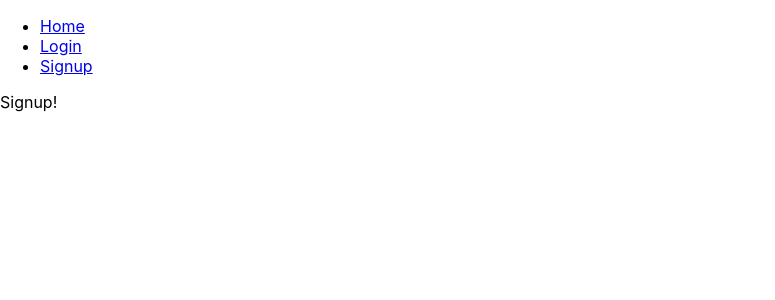
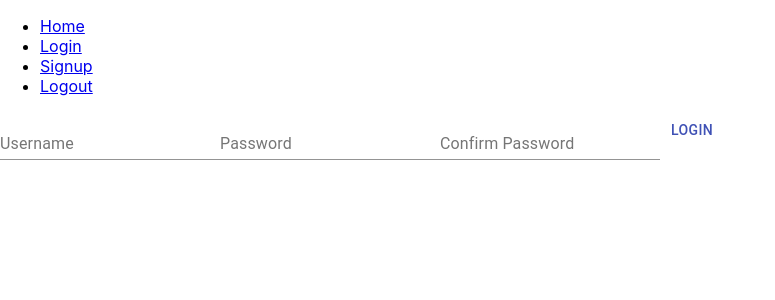
Before and after one commit to smknaqvi/project-smol-brain, a React (Create React App) app in the folder frontend/: page /signup in a window 1280 px wide. Shown: the top 300 px of the page, without its empty margins (0-775 px from the left). Built offline with nearby package versions, Linux system fonts and the light colour scheme; no server answers.

Commit message:
Completed super basic login/signup/logout pages

```diff
--- a/frontend/package.json
+++ b/frontend/package.json
@@ -4,6 +4,7 @@
   "private": true,
   "dependencies": {
     "@material-ui/core": "^4.11.3",
+    "@material-ui/lab": "^4.0.0-alpha.57",
     "@testing-library/jest-dom": "^5.11.4",
     "@testing-library/react": "^11.1.0",
     "@testing-library/user-event": "^12.1.10",
--- a/frontend/src/App.tsx
+++ b/frontend/src/App.tsx
@@ -3,14 +3,11 @@ import "./App.css";
 import { BrowserRouter as Router, Switch, Route, Link } from "react-router-dom";
 import LoginPage from "./LoginPage/LoginPage";
 import SignupPage from "./SignupPage/SignupPage";
-
+import LogoutPage from "./LogoutPage/LogoutPage";
 function App() {
   return (
     <Router>
       <div>
-        {
-          //temporary "navbar"
-        }
         <nav>
           <ul>
             <li>
@@ -22,6 +19,9 @@ function App() {
             <li>
               <Link to="/signup">Signup</Link>
             </li>
+            <li>
+              <Link to="/logout">Logout</Link>
+            </li>
           </ul>
         </nav>
         <Switch>
@@ -30,6 +30,9 @@ function App() {
           </Route>
           <Route path="/signup" exact>
             <SignupPage />
+          </Route>
+          <Route path="/logout" exact>
+            <LogoutPage />
           </Route>
           <Route path="/" exact>
             HOMEPAGE
--- a/frontend/src/LoginPage/LoginPage.tsx
+++ b/frontend/src/LoginPage/LoginPage.tsx
@@ -1,13 +1,51 @@
 import { Button, TextField } from "@material-ui/core";
-import { SyntheticEvent, useEffect, useState } from "react";
+import { useEffect, useState } from "react";
+import Snackbar from "@material-ui/core/Snackbar";
+import MuiAlert, { AlertProps } from "@material-ui/lab/Alert";
 import { BACKEND_API_URI } from "../constants";
 import { Redirect } from "react-router";
 import axios from "axios";
 
+function Alert(props: AlertProps) {
+  return <MuiAlert elevation={6} variant="filled" {...props} />;
+}
+
 function LoginPage() {
   const [loginStatus, setLoginStatus] = useState(false);
+  const [showSnackbar, setShowSnackbar] = useState(false);
+  const [snackbarError, setSnackbarError] = useState("");
+  const [showUsernameError, setShowUsernameError] = useState(false);
+  const [showPasswordError, setShowPasswordError] = useState(false);
+  const [usernameErrorMessage, setUsernameErrorMessage] = useState("");
+  const [passwordErrorMessage, setPasswordErrorMessage] = useState("");
 
-  useEffect(() => {});
+  useEffect(() => {
+    let mounted = true;
+    axios
+      .post(BACKEND_API_URI + "/auth/login", {}, { withCredentials: true })
+      .then((res) => {
+        if (mounted) setLoginStatus(true);
+      })
+      .catch((_) => {});
+    return () => {
+      mounted = false;
+    };
+  }, [loginStatus]);
+
+  function validateForm(username: string, password: string) {
+    let errors = false;
+    if (!username) {
+      setUsernameErrorMessage("Username cannot be empty");
+      setShowUsernameError(true);
+      errors = true;
+    }
+    if (!password) {
+      setPasswordErrorMessage("Password cannot be empty");
+      setShowPasswordError(true);
+      errors = true;
+    }
+    return errors;
+  }
 
   function handleSubmit(e: React.SyntheticEvent) {
     // https://react-typescript-cheatsheet.netlify.app/docs/basic/getting-started/forms_and_events/
@@ -18,6 +56,8 @@ function LoginPage() {
     };
     const username = target.username.value;
     const password = target.password.value;
+    const errors = validateForm(username, password);
+    if (!errors) {
       axios
         .post(
           BACKEND_API_URI + "/auth/login",
@@ -28,8 +68,27 @@ function LoginPage() {
           setLoginStatus(true);
         })
         .catch((err) => {
+          if (err.response.status === 401) {
+            setSnackbarError("Incorrect username or password!");
+          } else {
+            setSnackbarError(
+              "Error: Login unsuccessful. Something went wrong on our end!"
+            );
+          }
           setLoginStatus(false);
+          setShowSnackbar(true);
         });
+    }
+  }
+
+  function clearUsernameErrors() {
+    setShowUsernameError(false);
+    setUsernameErrorMessage("");
+  }
+
+  function clearPasswordErrors() {
+    setShowPasswordError(false);
+    setPasswordErrorMessage("");
   }
 
   return (
@@ -37,9 +96,31 @@ function LoginPage() {
     // https://reactjs.org/docs/uncontrolled-components.html
     <div id="LoginPage">
       {loginStatus ? <Redirect to="/" /> : null}
+      <Snackbar
+        open={showSnackbar}
+        autoHideDuration={6000}
+        onClose={() => setShowSnackbar(false)}
+      >
+        <Alert onClose={() => setShowSnackbar(false)} severity="error">
+          {snackbarError}
+        </Alert>
+      </Snackbar>
       <form noValidate autoComplete="off" onSubmit={handleSubmit}>
-        <TextField id="username" label="Username" />
-        <TextField id="password" type="password" label="Password" />
+        <TextField
+          error={showUsernameError}
+          helperText={usernameErrorMessage}
+          onChange={clearUsernameErrors}
+          id="username"
+          label="Username"
+        />
+        <TextField
+          error={showPasswordError}
+          helperText={passwordErrorMessage}
+          onChange={clearPasswordErrors}
+          id="password"
+          type="password"
+          label="Password"
+        />
         <Button color="primary" type="submit">
           Login
         </Button>
--- /dev/null
+++ b/frontend/src/LogoutPage/LogoutPage.tsx
@@ -0,0 +1,29 @@
+import { useEffect, useState } from "react";
+import { BACKEND_API_URI } from "../constants";
+import { Redirect } from "react-router";
+import axios from "axios";
+
+function LogoutPage() {
+  const [loggedOut, setLoggedOut] = useState(false);
+
+  useEffect(() => {
+    let mounted = true;
+    axios
+      .post(BACKEND_API_URI + "/auth/logout", {}, { withCredentials: true })
+      .then((res) => {
+        if (mounted) setLoggedOut(true);
+      })
+      .catch((_) => {});
+    return () => {
+      mounted = false;
+    };
+  }, [loggedOut]);
+
+  return (
+    // Uncontrolled form, all values passed to us during handleSubmit event
+    // https://reactjs.org/docs/uncontrolled-components.html
+    <div id="LogoutPage">{loggedOut ? <Redirect to="/" /> : null}</div>
+  );
+}
+
+export default LogoutPage;
--- a/frontend/src/SignupPage/SignupPage.tsx
+++ b/frontend/src/SignupPage/SignupPage.tsx
@@ -1,5 +1,150 @@
+import { Button, TextField } from "@material-ui/core";
+import { useState } from "react";
+import Snackbar from "@material-ui/core/Snackbar";
+import MuiAlert, { AlertProps } from "@material-ui/lab/Alert";
+import { BACKEND_API_URI } from "../constants";
+import { Redirect } from "react-router";
+import axios from "axios";
+
+function Alert(props: AlertProps) {
+  return <MuiAlert elevation={6} variant="filled" {...props} />;
+}
+
 function SignupPage() {
-  return <div id="SignupPage">Signup!</div>;
+  const [loginStatus, setLoginStatus] = useState(false);
+  const [showSnackbar, setShowSnackbar] = useState(false);
+  const [snackbarError, setSnackbarError] = useState("");
+  const [showUsernameError, setShowUsernameError] = useState(false);
+  const [showPasswordError, setShowPasswordError] = useState(false);
+  const [showConfirmPasswordError, setShowConfirmPasswordError] = useState(
+    false
+  );
+  const [usernameErrorMessage, setUsernameErrorMessage] = useState("");
+  const [passwordErrorMessage, setPasswordErrorMessage] = useState("");
+  const [
+    confirmPasswordErrorMessage,
+    setConfirmPasswordErrorMessage,
+  ] = useState("");
+
+  function validateForm(username: string, password: string, cpassword: string) {
+    let errors = false;
+    if (!username) {
+      setUsernameErrorMessage("Username cannot be empty");
+      setShowUsernameError(true);
+      errors = true;
+    }
+    if (!password) {
+      setPasswordErrorMessage("Password cannot be empty");
+      setShowPasswordError(true);
+      errors = true;
+    }
+    if (!cpassword) {
+      setConfirmPasswordErrorMessage("Password confirmation cannot be empty");
+      setShowConfirmPasswordError(true);
+      errors = true;
+    } else if (cpassword !== password) {
+      setConfirmPasswordErrorMessage("Passwords do not match!");
+      setShowConfirmPasswordError(true);
+      errors = true;
+    }
+    return errors;
+  }
+  function handleSubmit(e: React.SyntheticEvent) {
+    // https://react-typescript-cheatsheet.netlify.app/docs/basic/getting-started/forms_and_events/
+    e.preventDefault();
+    const target = e.target as typeof e.target & {
+      username: { value: string };
+      password: { value: string };
+      cpassword: { value: string };
+    };
+    const username = target.username.value;
+    const password = target.password.value;
+    const cpassword = target.cpassword.value;
+    const errors = validateForm(username, password, cpassword);
+
+    if (!errors) {
+      axios
+        .post(
+          BACKEND_API_URI + "/auth/signup",
+          { username, password },
+          { withCredentials: true }
+        )
+        .then((res) => {
+          setLoginStatus(true);
+        })
+        .catch((err) => {
+          if (err.response.status === 409) {
+            setSnackbarError("User with that username already exists!");
+          } else {
+            setSnackbarError(
+              "Error: Signup unsuccessful. Something went wrong on our end!"
+            );
+          }
+          setLoginStatus(false);
+          setShowSnackbar(true);
+        });
+    }
+  }
+
+  function clearUsernameErrors() {
+    setShowUsernameError(false);
+    setUsernameErrorMessage("");
+  }
+
+  function clearPasswordErrors() {
+    setShowPasswordError(false);
+    setPasswordErrorMessage("");
+  }
+
+  function clearConfirmPasswordErrors() {
+    setShowConfirmPasswordError(false);
+    setConfirmPasswordErrorMessage("");
+  }
+
+  return (
+    // Uncontrolled form, all values passed to us during handleSubmit event
+    // https://reactjs.org/docs/uncontrolled-components.html
+    <div id="SignupPage">
+      {loginStatus ? <Redirect to="/" /> : null}
+      <Snackbar
+        open={showSnackbar}
+        autoHideDuration={6000}
+        onClose={() => setShowSnackbar(false)}
+      >
+        <Alert onClose={() => setShowSnackbar(false)} severity="error">
+          {snackbarError}
+        </Alert>
+      </Snackbar>
+      <form noValidate autoComplete="off" onSubmit={handleSubmit}>
+        <TextField
+          error={showUsernameError}
+          helperText={usernameErrorMessage}
+          onChange={clearUsernameErrors}
+          id="username"
+          label="Username"
+        />
+        <TextField
+          error={showPasswordError}
+          helperText={passwordErrorMessage}
+          onChange={clearPasswordErrors}
+          id="password"
+          type="password"
+          label="Password"
+        />
+        <TextField
+          error={showConfirmPasswordError}
+          helperText={confirmPasswordErrorMessage}
+          onChange={clearConfirmPasswordErrors}
+          id="cpassword"
+          type="password"
+          label="Confirm Password"
+        />
+        <Button color="primary" type="submit">
+          Login
+        </Button>
+      </form>
+    </div>
+  );
 }
 
 export default SignupPage;
```
Also changed, not shown: 2 other files (tests, documents, lock files or other folders). Lines whose indentation alone changed are shown as unchanged.
